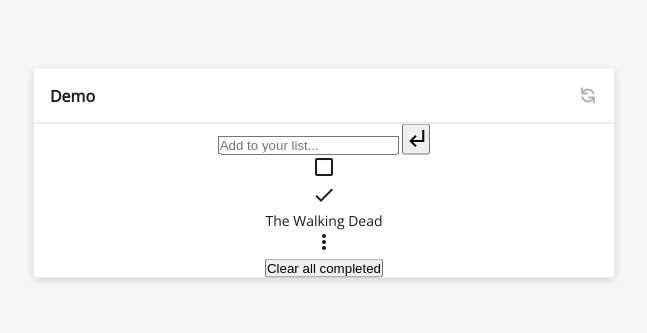
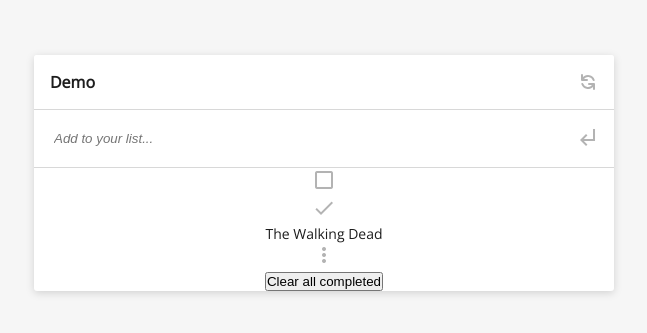
Before and after one commit to AmaduKamara/todo-list-design, a plain HTML site: page index.html in a window 1280 px wide. Shown: the part 227-560 px from the top of the page, without its empty margins (316-963 px from the left). Drawn offline with nearby package versions, Linux system fonts and the light colour scheme; a small style sheet from the web is missing.

Commit message:
Add styles for form input div

```diff
--- a/main.css
+++ b/main.css
@@ -26,7 +26,6 @@ main {
   justify-content: center;
   align-items: center;
 }
-
 
 /* Todo Wrapper styles */
 .todo-wrapper {
@@ -70,3 +69,39 @@ main {
   color: #b3b3b3;
   cursor: pointer;
 }
+
+/* Add todo form styles */
+.add-todo-form {
+  width: 100%;
+  padding: 15px;
+  border-bottom: 1px solid #d8d8d8;
+}
+
+form {
+  width: 100%;
+  display: flex;
+  justify-content: space-between;
+}
+
+form input {
+  width: 95%;
+  border: none;
+  font-style: italic;
+  font-weight: lighter;
+  padding-left: 5px;
+}
+
+form input:focus {
+  outline: none;
+}
+
+form button[type="submit"] {
+  border: none;
+  background: none;
+}
+
+.material-icons,
+.enter-arrow {
+  color: #b3b3b3;
+  cursor: pointer;
+}
```
